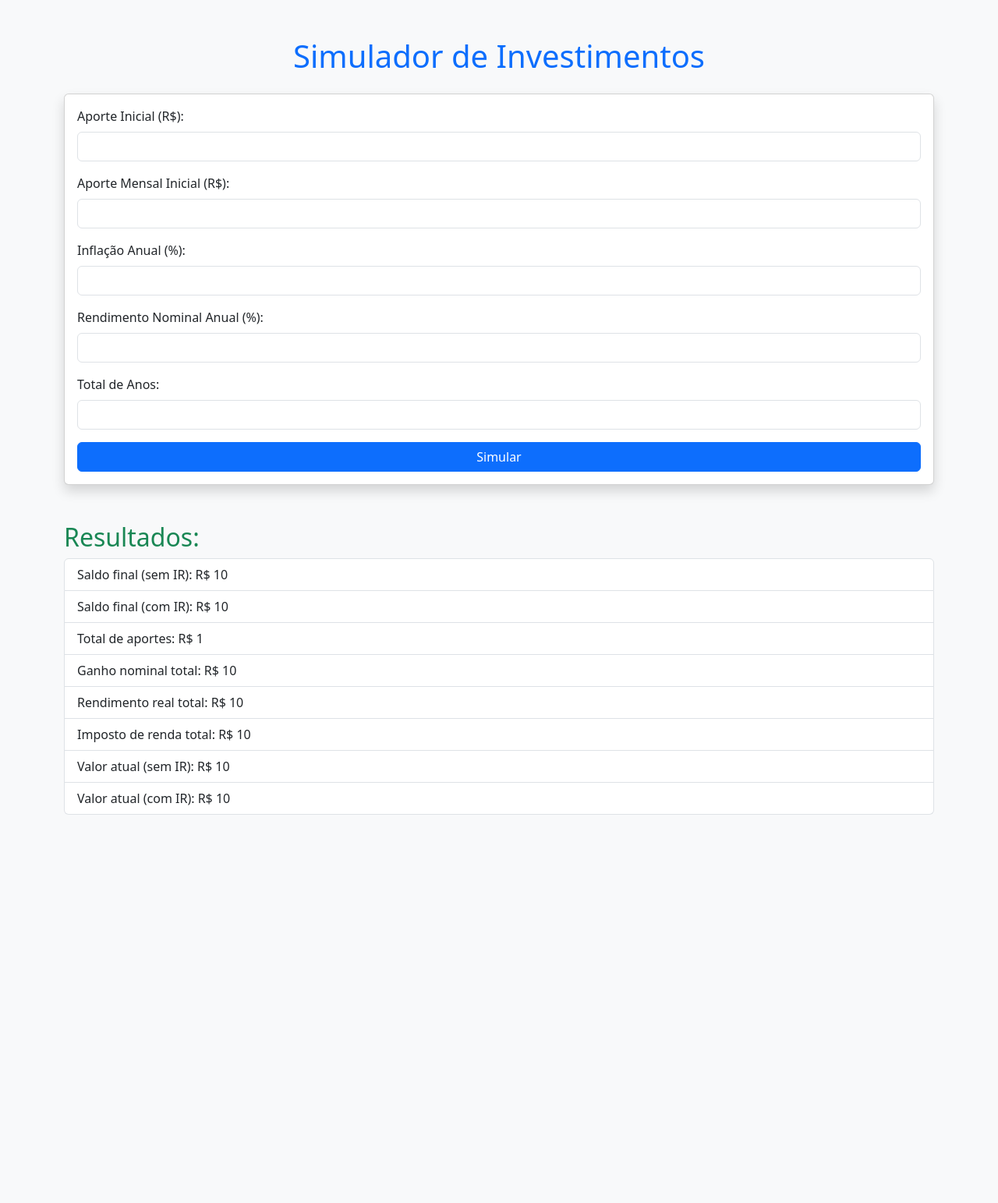
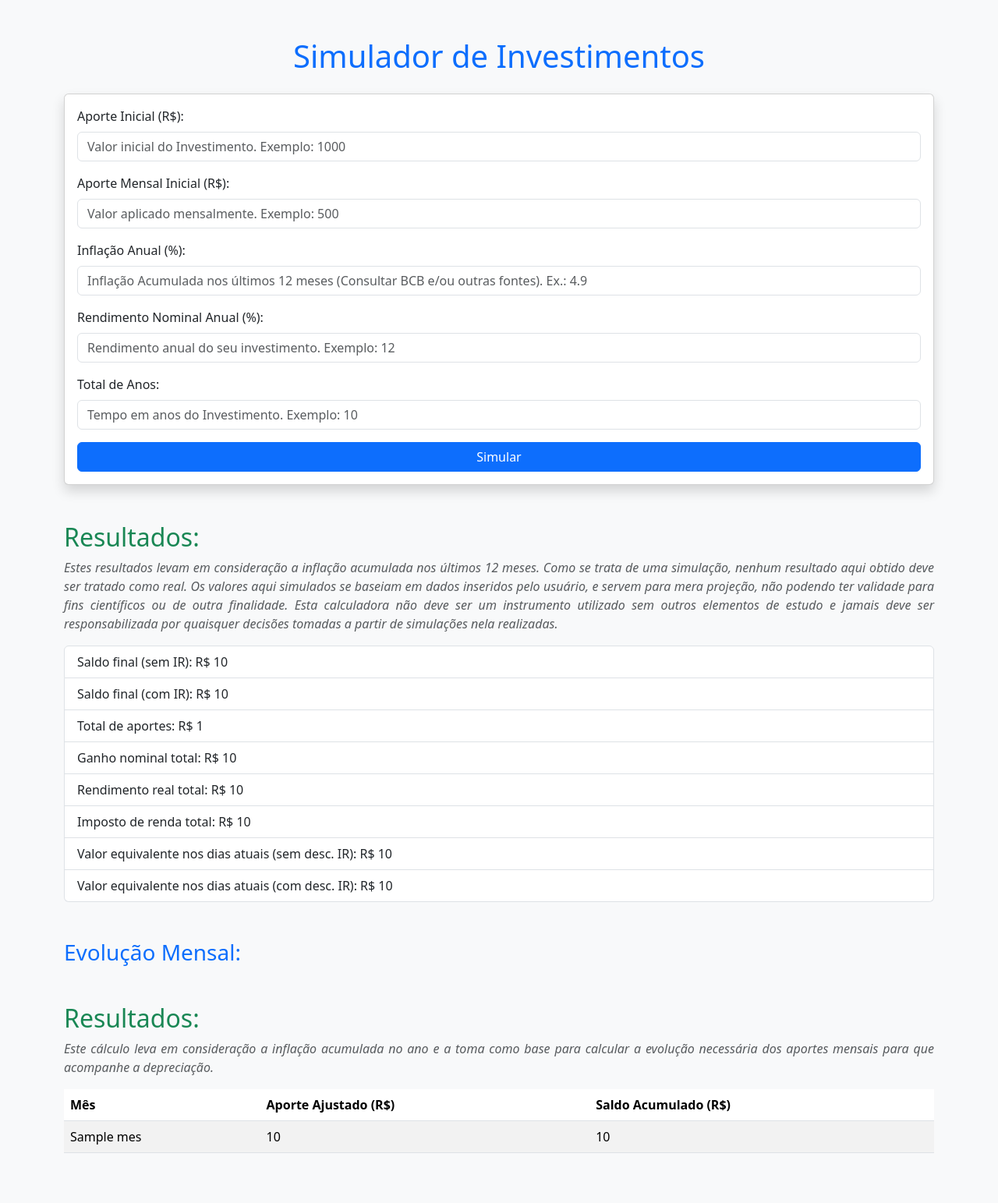
Before and after one commit to gandreghetti/Simulador, a Flask app: template templates/index.html in a window 1280 px wide. Shown: the whole page at 78% size. Before the commit the page ends 1045 px from the top, so only its background shows below. Run offline with Flask 3, Linux system fonts and the light colour scheme; the template is opened without the code that fills it: most values are stand-ins (such as "Sample title", 1, 10 or a date in 2020).

Commit message:
front copy from GCP ok

```diff
--- a/templates/index.html
+++ b/templates/index.html
@@ -11,26 +11,26 @@
         <h1 class="text-center text-primary mb-4">Simulador de Investimentos</h1>
         <div class="card shadow">
             <div class="card-body">
-                <form action="/calcular" method="POST">
+                <form action="http://34.46.108.108:80/calcular" method="POST">
                     <div class="mb-3">
                         <label for="aporte_inicial" class="form-label">Aporte Inicial (R$):</label>
-                        <input type="number" id="aporte_inicial" name="aporte_inicial" class="form-control" step="0.01" required>
+                        <input type="number" id="aporte_inicial" name="aporte_inicial" class="form-control" step="0.01" placeholder="Valor inicial do Investimento. Exemplo: 1000" required>
                     </div>
                     <div class="mb-3">
                         <label for="aporte_mensal" class="form-label">Aporte Mensal Inicial (R$):</label>
-                        <input type="number" id="aporte_mensal" name="aporte_mensal" class="form-control" step="0.01" required>
+                        <input type="number" id="aporte_mensal" name="aporte_mensal" class="form-control" step="0.01" placeholder="Valor aplicado mensalmente. Exemplo: 500" required>
                     </div>
                     <div class="mb-3">
                         <label for="inflacao_ano" class="form-label">Inflação Anual (%):</label>
-                        <input type="number" id="inflacao_ano" name="inflacao_ano" class="form-control" step="0.01" required>
+                        <input type="number" id="inflacao_ano" name="inflacao_ano" class="form-control" step="0.01" placeholder="Inflação Acumulada nos últimos 12 meses (Consultar BCB e/ou outras fontes). Ex.: 4.9" required>
                     </div>
                     <div class="mb-3">
                         <label for="rendimento_nominal" class="form-label">Rendimento Nominal Anual (%):</label>
-                        <input type="number" id="rendimento_nominal" name="rendimento_nominal" class="form-control" step="0.01" required>
+                        <input type="number" id="rendimento_nominal" name="rendimento_nominal" class="form-control" step="0.01" placeholder="Rendimento anual do seu investimento. Exemplo: 12" required>
                     </div>
                     <div class="mb-3">
                         <label for="total_anos" class="form-label">Total de Anos:</label>
-                        <input type="number" id="total_anos" name="total_anos" class="form-control" required>
+                        <input type="number" id="total_anos" name="total_anos" class="form-control" placeholder="Tempo em anos do Investimento. Exemplo: 10" required>
                     </div>
                     <button type="submit" class="btn btn-primary w-100">Simular</button>
                 </form>
@@ -38,8 +38,21 @@
         </div>
 
         {% if resultados %}
+     <head>
+    <style>
+        .text-justify {
+            text-align: justify;
+        }
+    </style>
+</head>
+<body>
     <div class="mt-5">
         <h2 class="text-success">Resultados:</h2>
+        <p class="text-muted fst-italic text-justify">
+            Estes resultados levam em consideração a inflação acumulada nos últimos 12 meses. Como se trata de uma simulação, nenhum resultado aqui obtido deve ser tratado como real.
+            Os valores aqui simulados se baseiam em dados inseridos pelo usuário, e servem para mera projeção, não podendo ter validade para fins científicos ou de outra finalidade.
+            Esta calculadora não deve ser um instrumento utilizado sem outros elementos de estudo e jamais deve ser responsabilizada por quaisquer decisões tomadas a partir de simulações nela realizadas.
+        </p>
         <ul class="list-group">
             <li class="list-group-item">Saldo final (sem IR): R$ {{ resultados.saldo_sem_ir|round(2) }}</li>
             <li class="list-group-item">Saldo final (com IR): R$ {{ resultados.saldo_com_ir|round(2) }}</li>
@@ -47,9 +60,44 @@
             <li class="list-group-item">Ganho nominal total: R$ {{ resultados.ganhos_nominais|round(2) }}</li>
             <li class="list-group-item">Rendimento real total: R$ {{ resultados.rendimento_real|round(2) }}</li>
             <li class="list-group-item">Imposto de renda total: R$ {{ resultados.imposto_renda|round(2) }}</li>
-                <li class="list-group-item">Valor atual (sem IR): R$ {{ resultados.valor_atual_sem_ir|round(2) }}</li>
-                <li class="list-group-item">Valor atual (com IR): R$ {{ resultados.valor_atual_com_ir|round(2) }}</li>
+            <li class="list-group-item">Valor equivalente nos dias atuais (sem desc. IR): R$ {{ resultados.valor_atual_sem_ir|round(2) }}</li>
+            <li class="list-group-item">Valor equivalente nos dias atuais (com desc. IR): R$ {{ resultados.valor_atual_com_ir|round(2) }}</li>
         </ul>
+    </div>
+</body>
+        <div class="mt-5">
+         <h3 class="text-primary">Evolução Mensal:</h3>
+         <head>
+    <style>
+        .text-justify {
+            text-align: justify;
+        }
+    </style>
+</head>
+<body>
+    <div class="mt-5">
+        <h2 class="text-success">Resultados:</h2>
+        <p class="text-muted fst-italic text-justify">
+            Este cálculo leva em consideração a inflação acumulada no ano e a toma como base para calcular a evolução necessária dos aportes mensais para que acompanhe a depreciação.
+        </p>
+            <table class="table table-striped">
+            <thead>
+            <tr>
+                <th>Mês</th>
+                <th>Aporte Ajustado (R$)</th>
+                <th>Saldo Acumulado (R$)</th>
+            </tr>
+            </thead>
+            <tbody>
+            {% for registro in resultados.historico %}
+            <tr>
+                <td>{{ registro.mes }}</td>
+                <td>{{ registro.aporte|round(2) }}</td>
+                <td>{{ registro.saldo|round(2) }}</td>
+            </tr>
+            {% endfor %}
+            </tbody>
+            </table>
             </div>
         {% endif %}
     </div>
```
Also changed, not shown: index.html (+69 -7 lines). Lines whose indentation alone changed are shown as unchanged.
